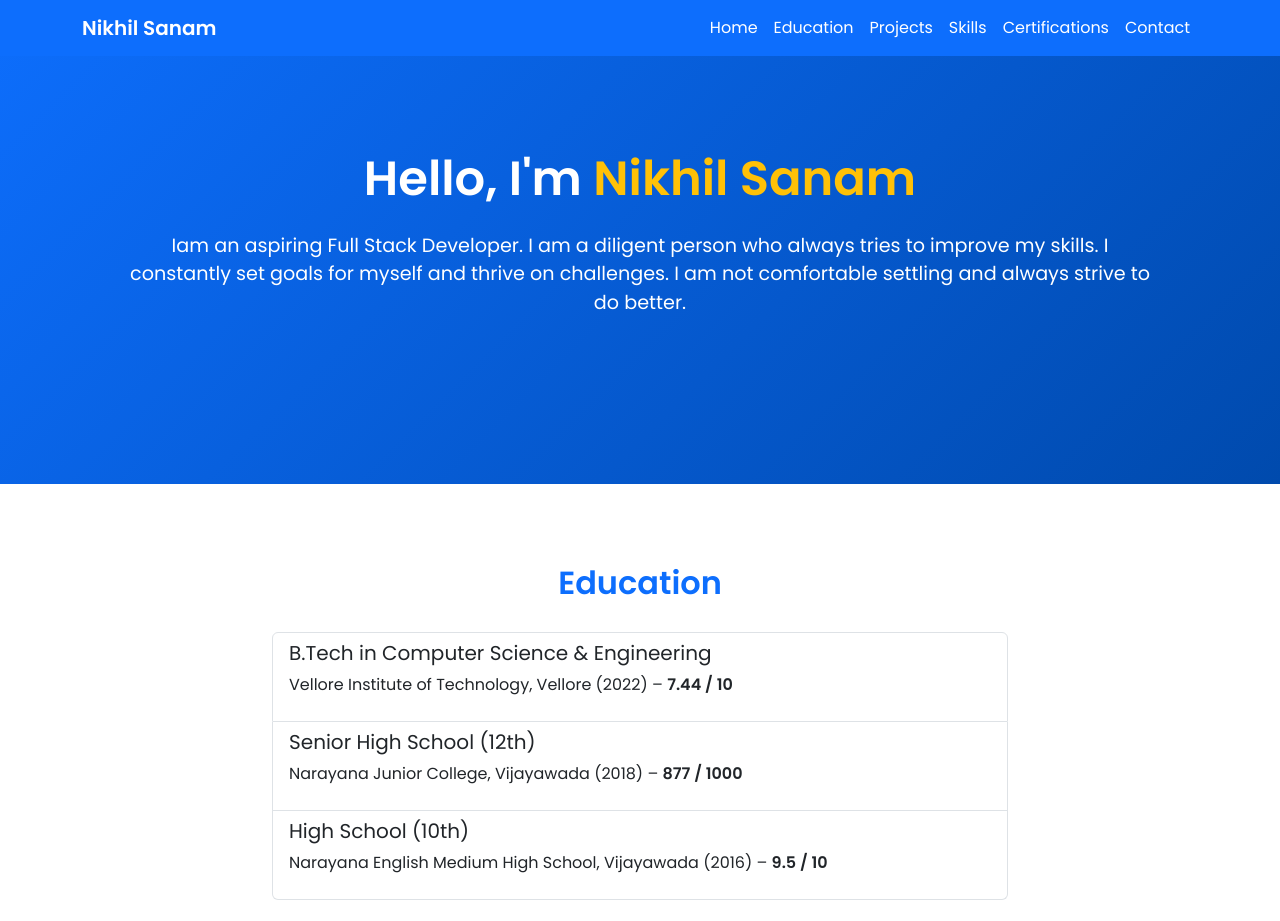
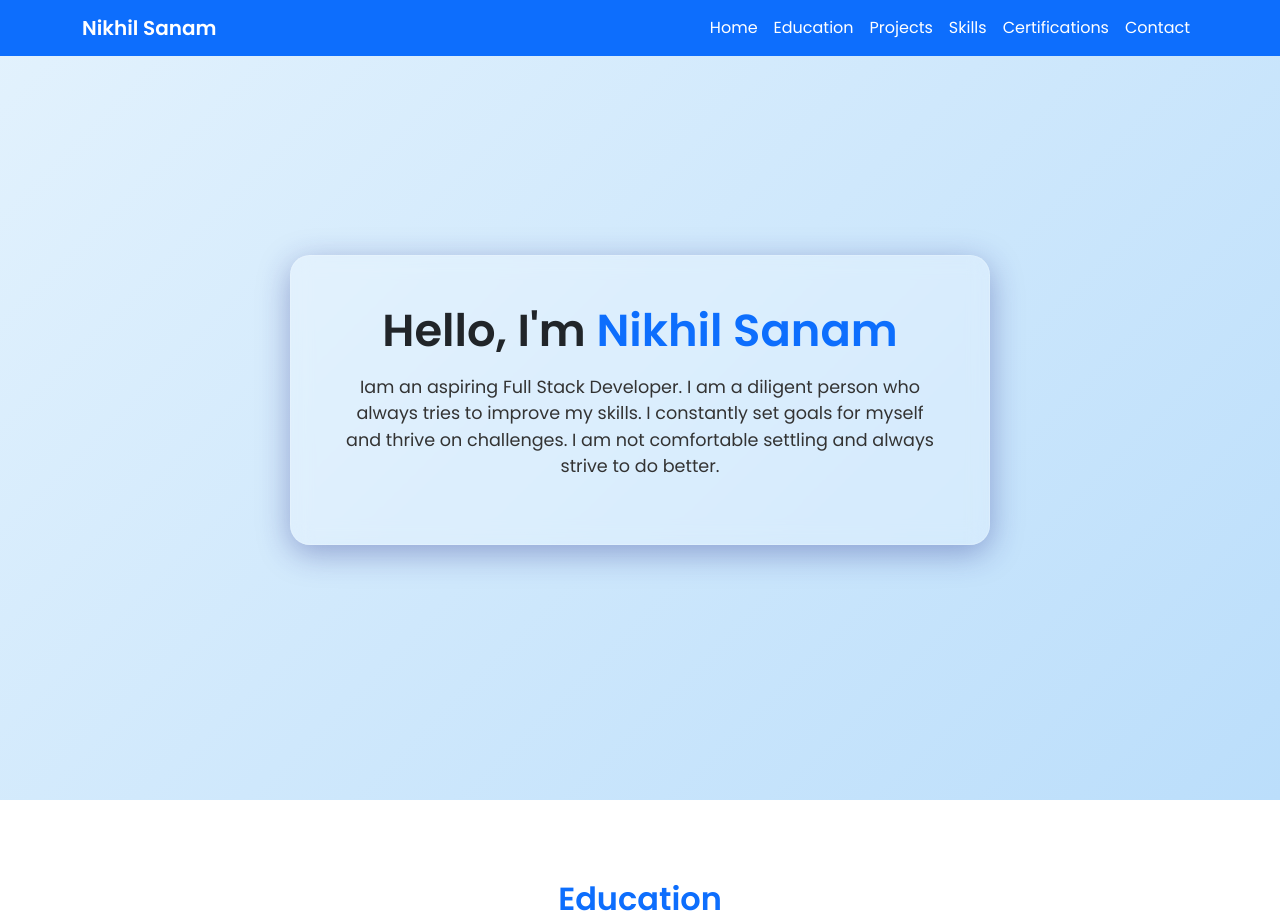
Before and after one commit to nikhilsanam25/portfolio, a plain HTML site: page index.html in a window 1280 px wide. Shown: the top 921 px of the page. Drawn offline with nearby package versions, Linux system fonts and the light colour scheme.

Commit message:
Update index.html

```diff
--- a/index.html
+++ b/index.html
@@ -1,5 +1,6 @@
 <!DOCTYPE html>
 <html lang="en">
+
 <head>
   <meta charset="UTF-8" />
   <meta name="viewport" content="width=device-width, initial-scale=1.0" />
@@ -12,40 +13,66 @@
       font-family: 'Poppins', sans-serif;
       scroll-behavior: smooth;
     }
+
     nav {
       background-color: #0d6efd;
     }
+
     nav a.nav-link {
       color: white !important;
       font-weight: 500;
     }
+
     section {
       padding: 80px 0;
     }
-    .hero {
-      background: linear-gradient(135deg, #0d6efd, #004aad);
-      color: white;
-      text-align: center;
-      padding: 150px 0;
-    }
-    .hero h1 {
-      font-size: 3rem;
-      font-weight: 600;
-    }
-    .hero p {
-      font-size: 1.2rem;
-    }
+
     .section-title {
       font-weight: 600;
       color: #0d6efd;
       margin-bottom: 30px;
     }
+
+    .hero {
+      min-height: 100vh;
+      background: linear-gradient(135deg, #e3f2fd, #bbdefb);
+      display: flex;
+      align-items: center;
+      justify-content: center;
+      position: relative;
+      overflow: hidden;
+    }
+
+    /* Glass effect card */
+    .glass-card {
+      background: rgba(255, 255, 255, 0.25);
+      box-shadow: 0 8px 32px 0 rgba(31, 38, 135, 0.37);
+      backdrop-filter: blur(10px);
+      -webkit-backdrop-filter: blur(10px);
+      border-radius: 20px;
+      border: 1px solid rgba(255, 255, 255, 0.18);
+      max-width: 700px;
+    }
+
+    /* Minimal typography adjustments */
+    .glass-card h1 {
+      font-size: 2.8rem;
+    }
+
+    .glass-card p {
+      font-size: 1.1rem;
+      color: #333;
+      margin-top: 15px;
+    }
+
     .project-card {
       transition: transform 0.2s;
     }
+
     .project-card:hover {
       transform: translateY(-5px);
     }
+
     footer {
       background: #0d6efd;
       color: white;
@@ -54,6 +81,7 @@
     }
   </style>
 </head>
+
 <body>
 
   <!-- Navbar -->
@@ -77,7 +105,19 @@
   </nav>
 
   <!-- Hero Section -->
-<section class="hero" id="home">
+  <!-- Hero Section -->
+  <section class="hero d-flex align-items-center justify-content-center" id="home">
+    <div class="glass-card text-center p-5 mx-3">
+      <h1 class="fw-bold mb-3">Hello, I'm <span class="text-primary">Nikhil Sanam</span></h1>
+      <p class="lead">
+        Iam an aspiring Full Stack Developer. I am a diligent person who always tries to improve my skills. I constantly
+        set goals for myself and thrive on challenges.
+        I am not comfortable settling and always strive to do better.
+      </p>
+    </div>
+  </section>
+
+  <!-- <section class="hero" id="home">
   <div class="container">
     <h1>Hello, I'm <span class="text-warning">Nikhil Sanam</span></h1>
     <p class="mt-4 px-md-5">
@@ -85,7 +125,7 @@
       I am not comfortable settling and always strive to do better.
     </p>
   </div>
-</section>
+</section> -->
 
 
   <!-- Education -->
@@ -122,7 +162,8 @@
           <div class="card project-card h-100 shadow-sm">
             <div class="card-body">
               <h5 class="card-title">Pothole and Traffic Symbol Detection</h5>
-              <p class="card-text">Developed a system for self-driving cars to detect potholes and traffic symbols using Single Shot Detector Algorithm. (Accepted in IJITEE Journal)</p>
+              <p class="card-text">Developed a system for self-driving cars to detect potholes and traffic symbols using
+                Single Shot Detector Algorithm. (Accepted in IJITEE Journal)</p>
             </div>
           </div>
         </div>
@@ -130,7 +171,8 @@
           <div class="card project-card h-100 shadow-sm">
             <div class="card-body">
               <h5 class="card-title">Sentimental Analysis of Twitter Data</h5>
-              <p class="card-text">Extracted tweets, preprocessed them, and analyzed sentiment scores using RStudio and data visualization techniques.</p>
+              <p class="card-text">Extracted tweets, preprocessed them, and analyzed sentiment scores using RStudio and
+                data visualization techniques.</p>
             </div>
           </div>
         </div>
@@ -138,7 +180,8 @@
           <div class="card project-card h-100 shadow-sm">
             <div class="card-body">
               <h5 class="card-title">Plant Abnormality Detection</h5>
-              <p class="card-text">Built a machine learning model to detect infected leaves by analyzing image attributes. (Accepted in IJITEE Journal)</p>
+              <p class="card-text">Built a machine learning model to detect infected leaves by analyzing image
+                attributes. (Accepted in IJITEE Journal)</p>
             </div>
           </div>
         </div>
@@ -187,4 +230,5 @@
 
   <script src="https://cdn.jsdelivr.net/npm/bootstrap@5.3.3/dist/js/bootstrap.bundle.min.js"></script>
 </body>
+
 </html>
```
